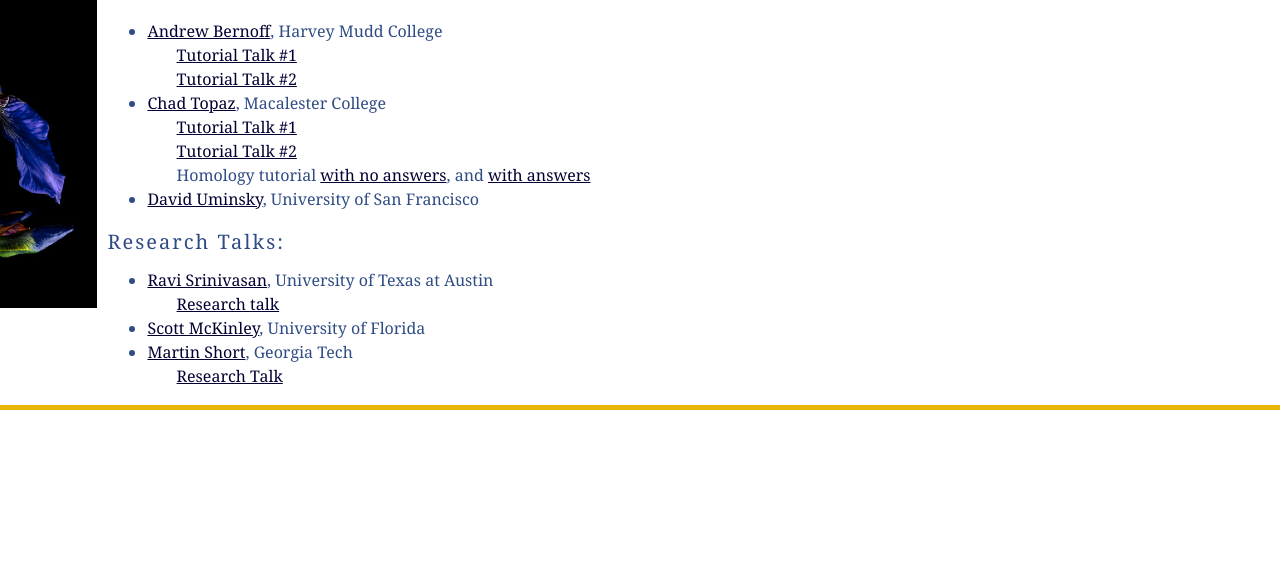
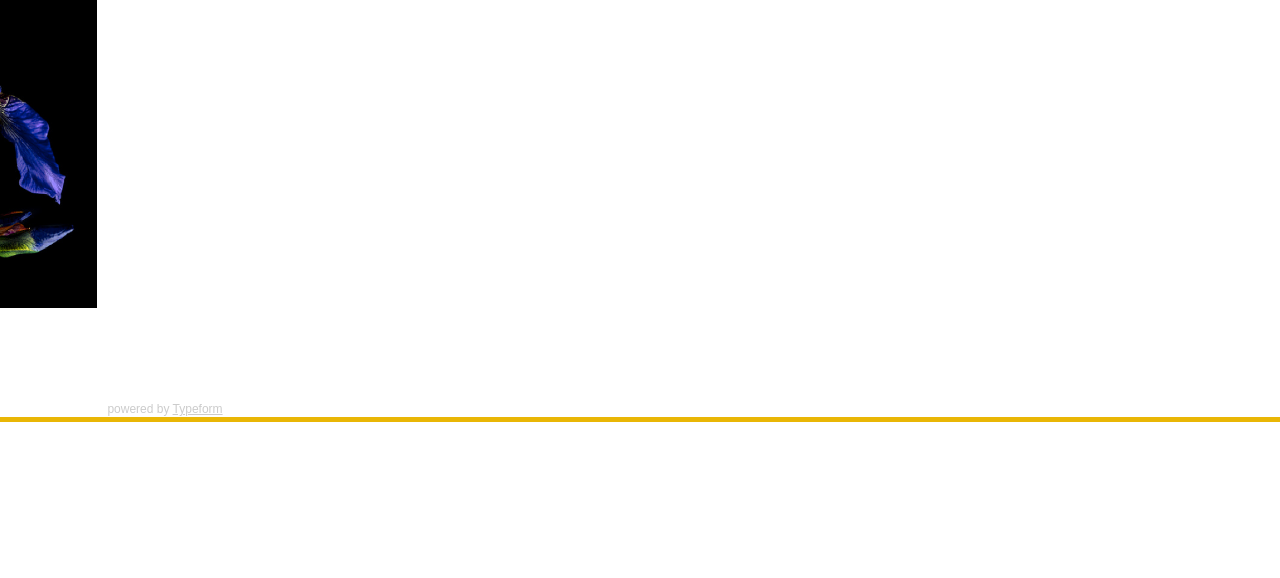
Before and after one commit to smitii/wfuiris, a plain HTML site: page speakers.html in a window 1280 px wide. Shown: the part 222-800 px from the top of the page. Drawn offline with Linux system fonts and the light colour scheme; a script that the page names is missing.

Commit message:
try to add typeform

```diff
--- a/speakers.html
+++ b/speakers.html
@@ -54,35 +54,8 @@
 
 <tr>
 
-		<td class="bodyText"><br>
-<h1 class="pageName">Speakers</h1>
-<h1 class="pageName2">Tutorials:<h1>
-<ul class="bodyText">
-		<li><a href="https://www.math.hmc.edu/~ajb/">Andrew Bernoff</a>, Harvey Mudd College</span></l1i>
-<br>
-&nbsp;&nbsp;&nbsp;&nbsp;&nbsp;&nbsp;&nbsp;<a href="Bernoff-Clocks-Flocks-2015-Print.pdf" target='_blank'>Tutorial Talk #1</a>
-<br>
-&nbsp;&nbsp;&nbsp;&nbsp;&nbsp;&nbsp;&nbsp;<a href="Bernoff-Swarm-Primer-2015-Print.pdf" target='_blank'>Tutorial Talk #2</a>
+		<div class="typeform-widget" data-url="https://smiti1.typeform.com/to/NKVFWh" style="width: 100%; height: 500px;"></div> <script> (function() { var qs,js,q,s,d=document, gi=d.getElementById, ce=d.createElement, gt=d.getElementsByTagName, id="typef_orm", b="https://embed.typeform.com/"; if(!gi.call(d,id)) { js=ce.call(d,"script"); js.id=id; js.src=b+"embed.js"; q=gt.call(d,"script")[0]; q.parentNode.insertBefore(js,q) } })() </script> <div style="font-family: Sans-Serif;font-size: 12px;color: #999;opacity: 0.5; padding-top: 5px;"> powered by <a href="https://admin.typeform.com/signup?utm_campaign=NKVFWh&utm_source=typeform.com-10263627-Basic&utm_medium=typeform&utm_content=typeform-embedded-poweredbytypeform&utm_term=EN" style="color: #999" target="_blank">Typeform</a> </div>
 
-		<li><a href="http://www.chadtopaz.com/">Chad Topaz</a>, Macalester College</li>
-
-&nbsp;&nbsp;&nbsp;&nbsp;&nbsp;&nbsp;&nbsp;<a href="Brown1.pdf" target='_blank'>Tutorial Talk #1</a>
-<br>
-&nbsp;&nbsp;&nbsp;&nbsp;&nbsp;&nbsp;&nbsp;<a href="Brown2.pdf" target='_blank'>Tutorial Talk #2</a>
-<br>
-&nbsp;&nbsp;&nbsp;&nbsp;&nbsp;&nbsp;&nbsp;Homology tutorial <a href="https://www.dropbox.com/s/hrq40qlre1doo87/SimplexMindedNoAnswers.pdf?dl=0">with no answers</a>, and <a href="https://www.dropbox.com/s/jntjt7y7cq8o13d/SimplexMinded.pdf?dl=0">with answers</a>
-
-		<li><a href="http://www.cs.usfca.edu/~duminsky/">David Uminsky</a>, University of San Francisco</li></ul>
-
-		<h1 class="pageName2">Research Talks:</h1>
-		<ul class="bodyText"><li><a href="http://www.ma.utexas.edu/users/rav/">Ravi Srinivasan</a>, University of Texas at Austin</span></li>
-&nbsp;&nbsp;&nbsp;&nbsp;&nbsp;&nbsp;&nbsp;<a href="http://www.ma.utexas.edu/users/rav/docs/Srinivasan.Brown.pdf">Research talk</a>
-		<li><a href="http://people.clas.ufl.edu/scottmckinley/">Scott McKinley</a>, University of Florida</li>
-		<li><a href="http://people.math.gatech.edu/~mshort9/index.shtml">Martin Short</a>, Georgia Tech</li>
-&nbsp;&nbsp;&nbsp;&nbsp;&nbsp;&nbsp;&nbsp;<a href="Brown-AgentBasedModeling.pdf" target='_blank'>Research Talk</a>
-</ul>
-
-		</td>
 		</tr>
 	</table>
 	</td>
```
